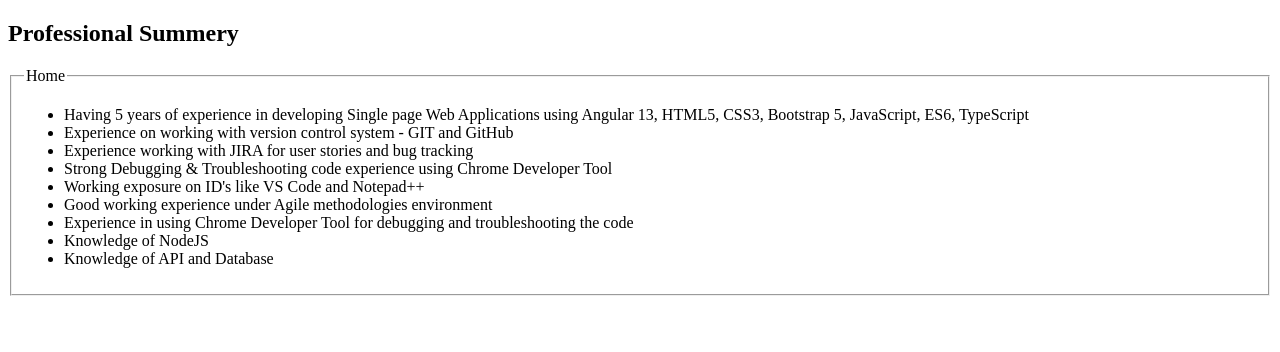
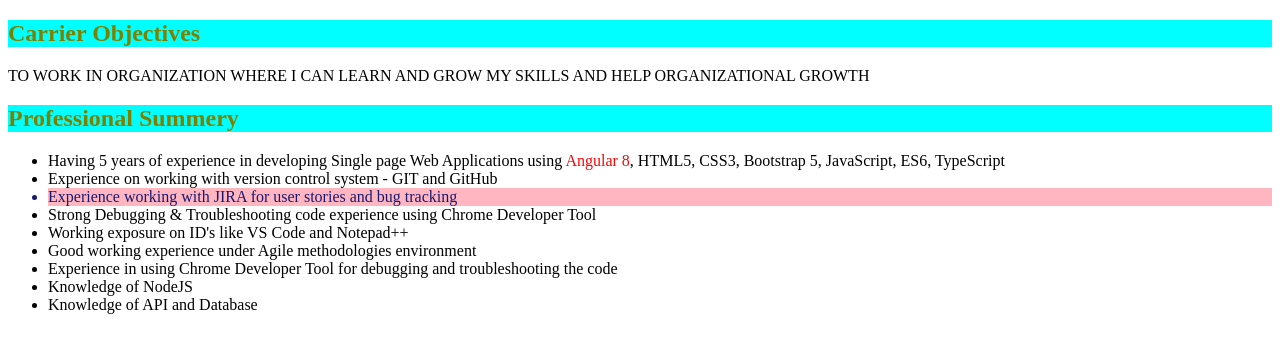
Before and after one commit to shivgs1999/my-orofile, a plain HTML site: page home.html in a window 1280 px wide. Drawn offline with Linux system fonts and the light colour scheme.

Commit message:
Todays Assignment updated

```diff
--- a/home.html
+++ b/home.html
@@ -2,15 +2,23 @@
 <html>
     <head>
         <title>Home</title>
-        <h2>Professional Summery</h2>
+        <style>
+               .heading{color: olive;
+                        background-color: cyan;}
+                #tstack{color: rgb(255, 4, 4);}
+                #list{color: midnightblue;
+                       background-color: lightpink;}
+        </style>
     </head>
+
+        <h2 class="heading">Carrier Objectives</h2>
+        <p>TO WORK IN ORGANIZATION WHERE I CAN LEARN AND GROW MY SKILLS AND HELP ORGANIZATIONAL GROWTH</p>
+        <h2 class="heading">Professional Summery</h2>
     <body>
-        <fieldset>
-            <legend><span>Home</span></legend>
         <ul>
-            <li>Having 5 years of experience in developing Single page Web Applications using Angular 13, HTML5, CSS3, Bootstrap 5, JavaScript, ES6, TypeScript</li>
+            <li>Having 5 years of experience in developing Single page Web Applications using <span id="tstack">Angular 8</span>, HTML5, CSS3, Bootstrap 5, JavaScript, ES6, TypeScript</li>
             <li> Experience on working with version control system - GIT and GitHub </li>
-            <li>Experience working with JIRA for user stories and bug tracking</li>
+            <li id="list">Experience working with JIRA for user stories and bug tracking</li>
             <li>Strong Debugging & Troubleshooting code experience using Chrome Developer Tool  </li>
             <li>Working exposure on ID's like VS Code and Notepad++</li>
             <li>Good working experience under Agile methodologies environment</li>
@@ -18,6 +26,5 @@
             <li>Knowledge of NodeJS</li>
             <li>Knowledge of API and Database</li>
         </ul>
-        </fieldset>
     </body>
 </html>
```
Also changed, not shown: index.html (+3 -2 lines).
